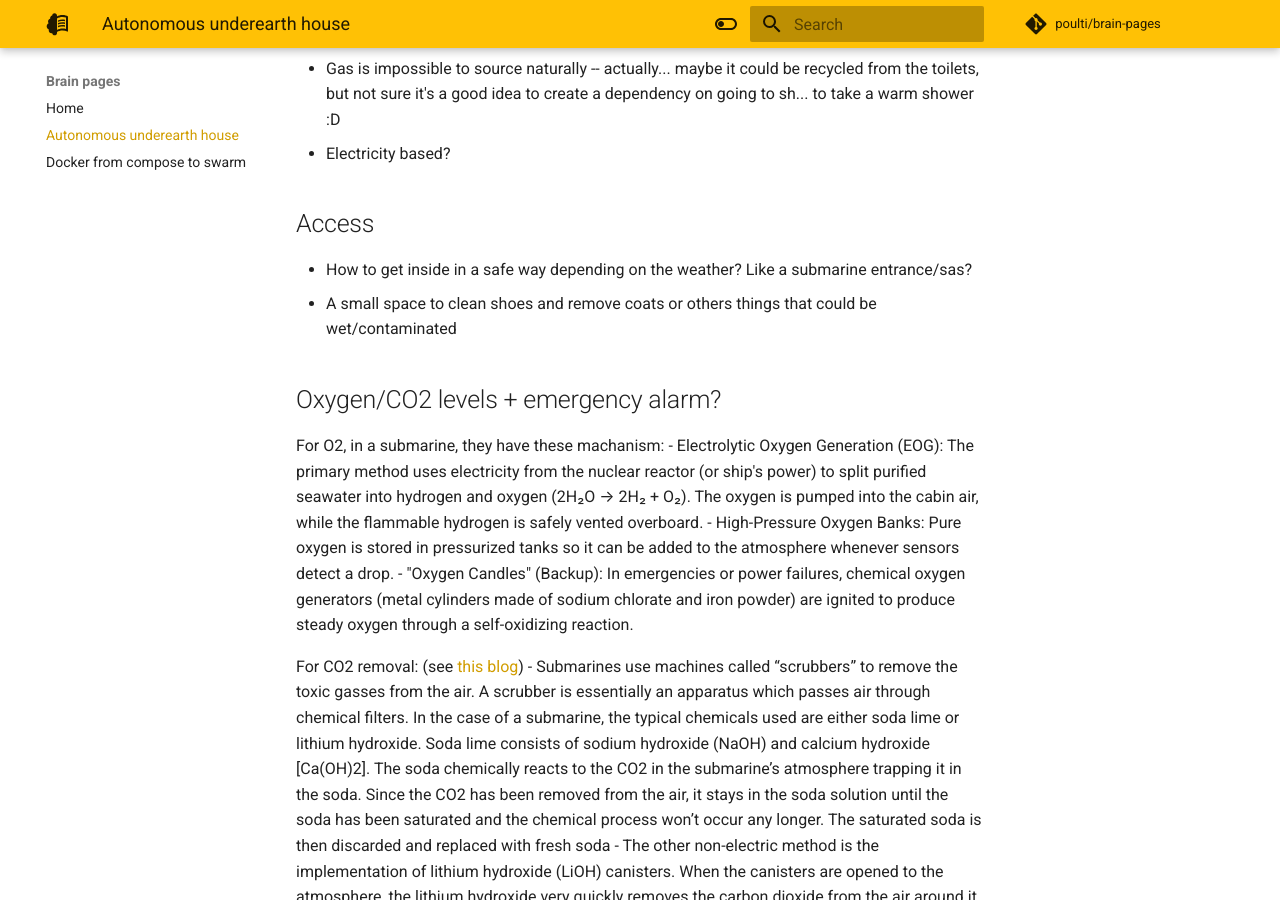
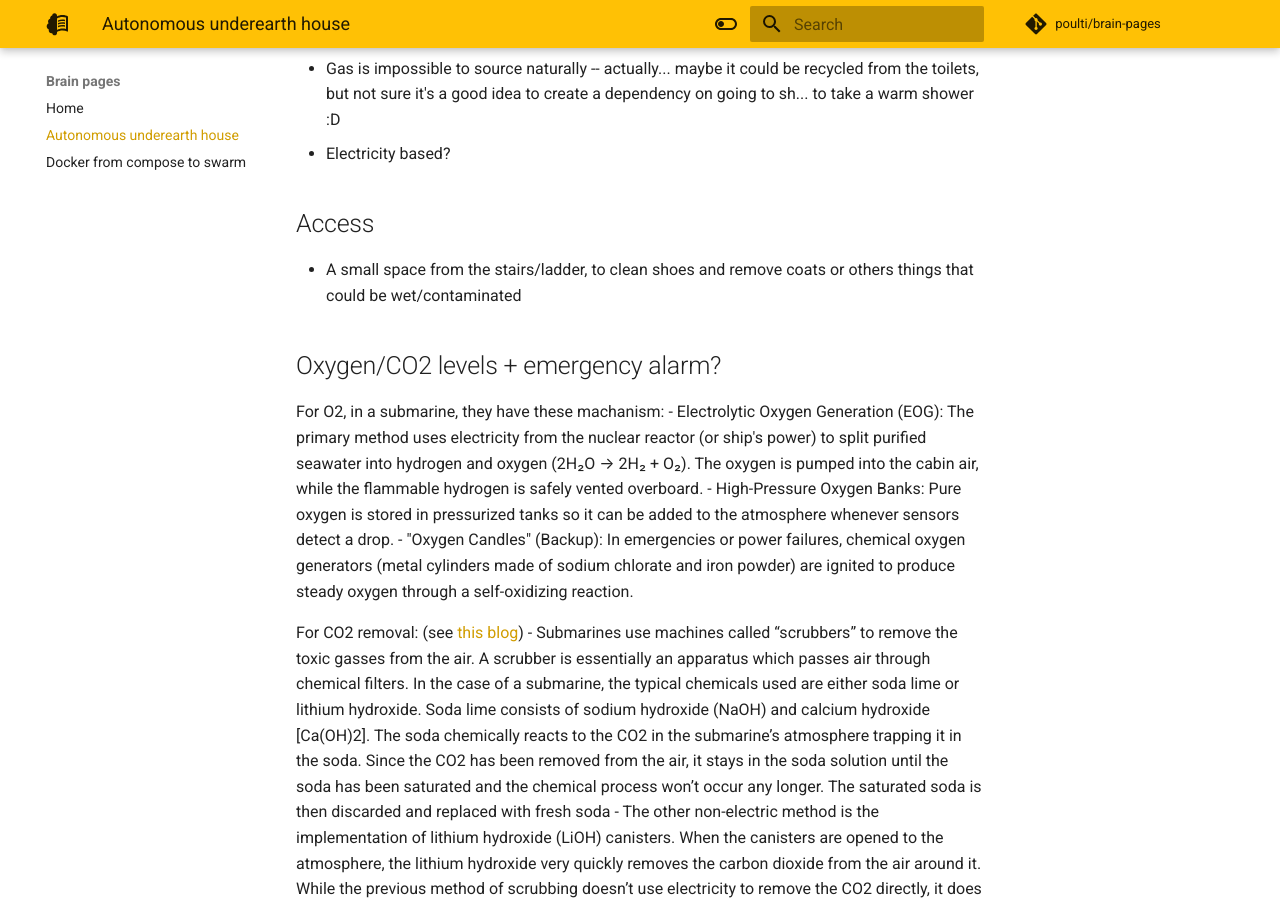
Before and after one commit to poulti/brain-pages, an MkDocs documentation site: the page built from docs/autonomous-underearth-house.md, in a window 1280 px wide and 900 px high, scrolled down 2635 px. Built offline with MkDocs 1.6.1 and Material for MkDocs 9.7.7, drawn with Linux system fonts in a browser that asks for light colours; comment, search, counter and statistics services are not loaded.

Commit message:
more details for the sas

```diff
--- a/docs/autonomous-underearth-house.md
+++ b/docs/autonomous-underearth-house.md
@@ -58,8 +58,7 @@ Overall, probably easier to have a prefab pod that is built for underground cond
 - Electricity based?
 
 ## Access
-- How to get inside in a safe way depending on the weather? Like a submarine entrance/sas?
-- A small space to clean shoes and remove coats or others things that could be wet/contaminated
+- A small space from the stairs/ladder, to clean shoes and remove coats or others things that could be wet/contaminated
 
 ## Oxygen/CO2 levels + emergency alarm?
 For O2, in a submarine, they have these machanism:
```
